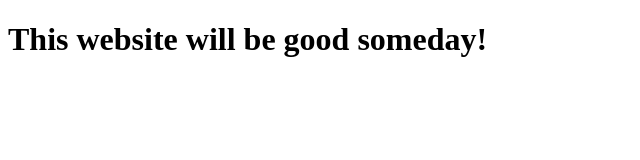
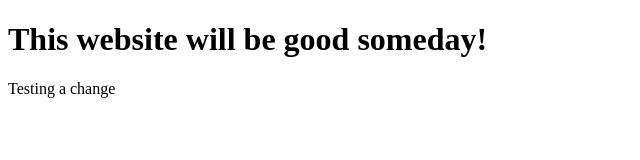
Before and after one commit to Pat-Brennan/The-Website, a plain HTML site: page index.html in a window 1280 px wide. Shown: the whole page, without its empty margins (0-640 px from the left). Drawn offline with Linux system fonts and the light colour scheme.

Commit message:
testing a change

```diff
--- a/app.js
+++ b/app.js
@@ -0,0 +1 @@
+console.log('Hello? Is this thing on?')
--- a/index.html
+++ b/index.html
@@ -7,5 +7,6 @@
 </head>
 <body>
   <h1>This website will be good someday!</h1>
+  <p>Testing a change</p>
 </body>
 </html>
```
Also changed, not shown: app.css (deleted), styles.css (added).
